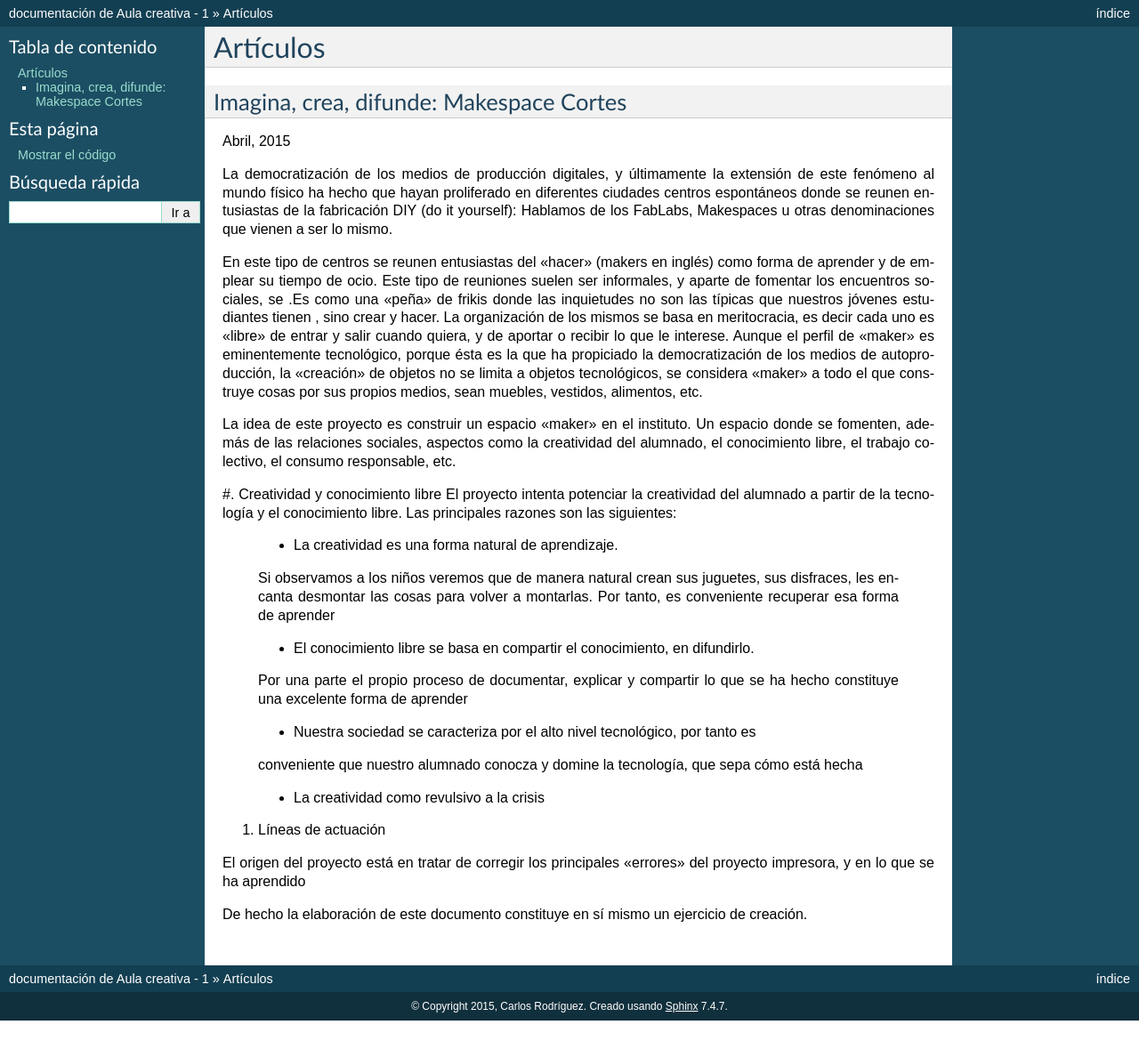
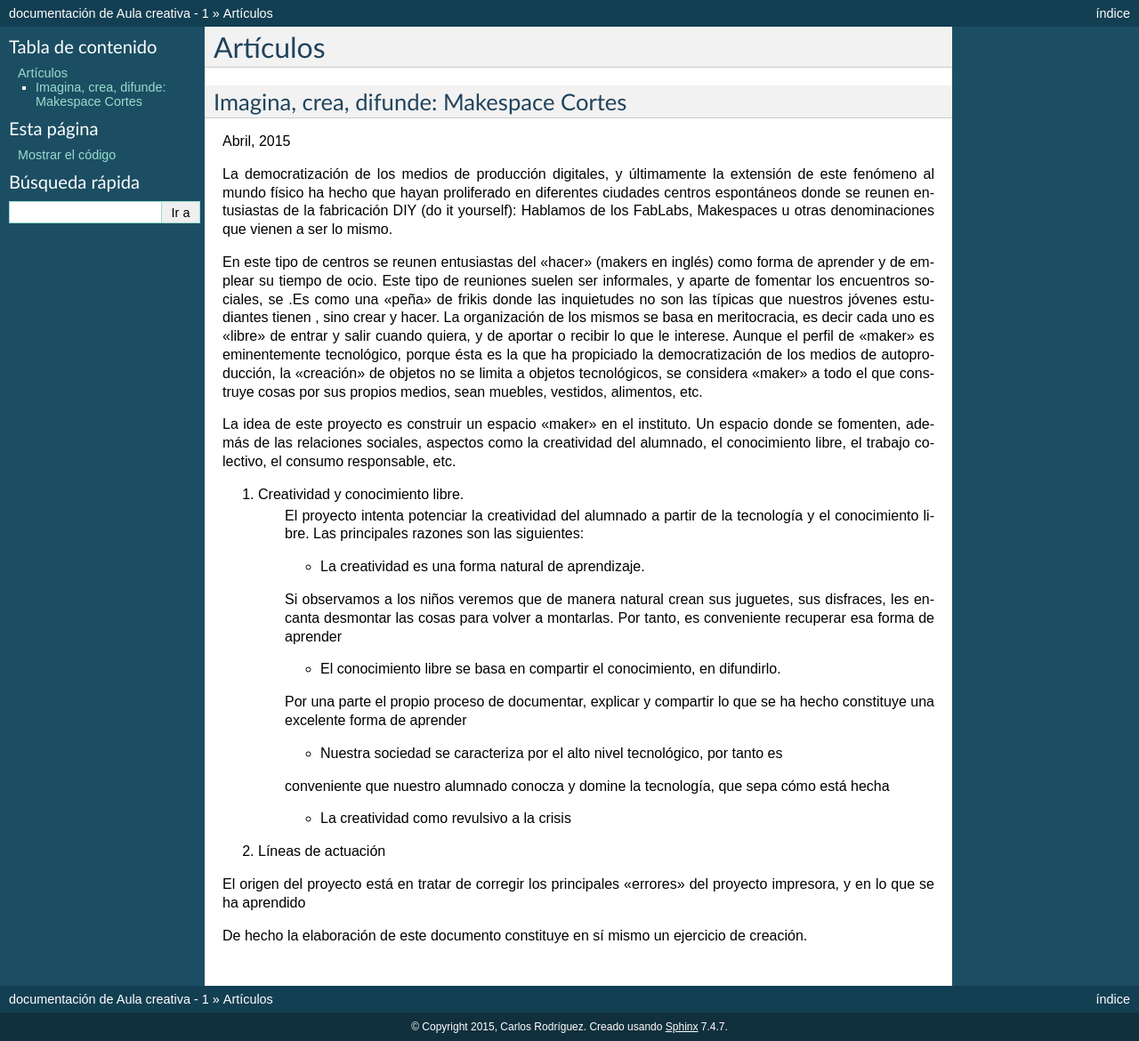
Before and after one commit to es3a10/aula_creativa, a Sphinx documentation site: the page built from docs/articulos.rst, in a window 1280 px wide. Shown: the whole page at 89% size. Built offline with Sphinx 7.4.7, drawn with Linux system fonts in a browser that asks for light colours; before the commit the page ends 1147 px from its top, so only the background shows below that.

```diff
--- a/docs/articulos.rst
+++ b/docs/articulos.rst
@@ -29,9 +29,9 @@ se fomenten, además de las relaciones sociales, aspectos como
 la creatividad del alumnado, el conocimiento libre, el trabajo colectivo,
 el consumo responsable, etc.
 
-#. Creatividad y conocimiento libre
-El proyecto intenta potenciar la creatividad del alumnado a partir de la tecnología y
-el conocimiento libre. Las principales razones son las siguientes:
+#. Creatividad y conocimiento libre.
+	El proyecto intenta potenciar la creatividad del alumnado a partir de la tecnología y
+	el conocimiento libre. Las principales razones son las siguientes:
 
 	- La creatividad es una forma natural de aprendizaje.
 	Si observamos a los niños veremos que de
```
